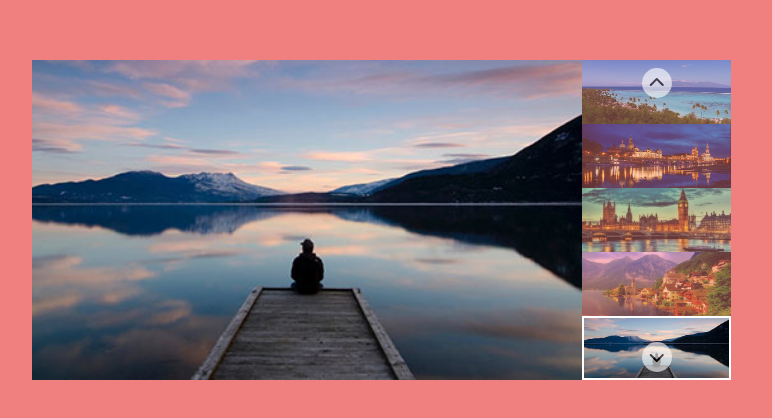
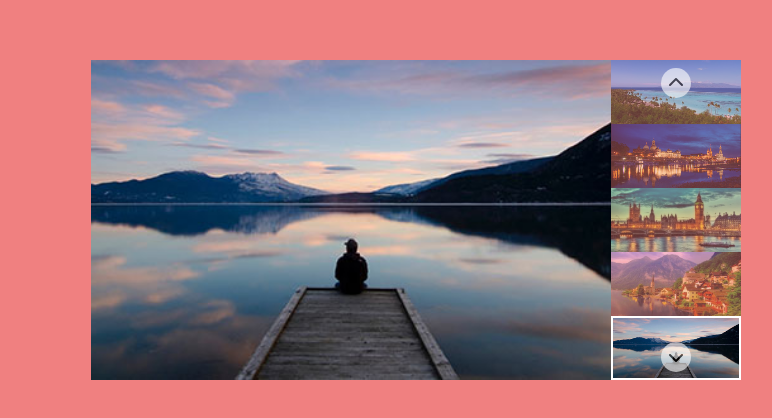
Before and after one commit to AntonioRoccoGit/js-array-carousel, a plain HTML site: page index.html in a window 1280 px wide. Shown: the part 180-598 px from the top of the page, without its empty margins (224-996 px from the left). Drawn offline with Linux system fonts and the light colour scheme.

Commit message:
fixed the width of the slider

```diff
--- a/css/style.css
+++ b/css/style.css
@@ -28,19 +28,18 @@ img {
 
 .slider {
     display: flex;
-    max-width: 800px;
-    width: 60%;
+    width: 650px;
     /* debug */
     background-color: lightcoral;
 }
 
 .slider-items {
     height: 40vh;
-    width: 550px;
+    width: 80%;
 }
 
 .item {
-    height: 100%;
+    height: 40vh;
     display: none;
 }
 
@@ -53,6 +52,7 @@ img {
 
 /* thumbnails */
 .thumbnails {
+    width: 20%;
     position: relative;
 }
 
@@ -94,13 +94,11 @@ img {
     top: 8px;
     left: 50%;
     transform: translateX(-50%);
-    z-index: 999;
 }
 .prev-down {
     bottom: 8px;
     left: 50%;
     transform: translateX(-50%);
-    z-index: 999;
 }
 .next-up:hover,
 .prev-down:hover {
```
Also changed, not shown: js/script.js (+15 -1 lines).
